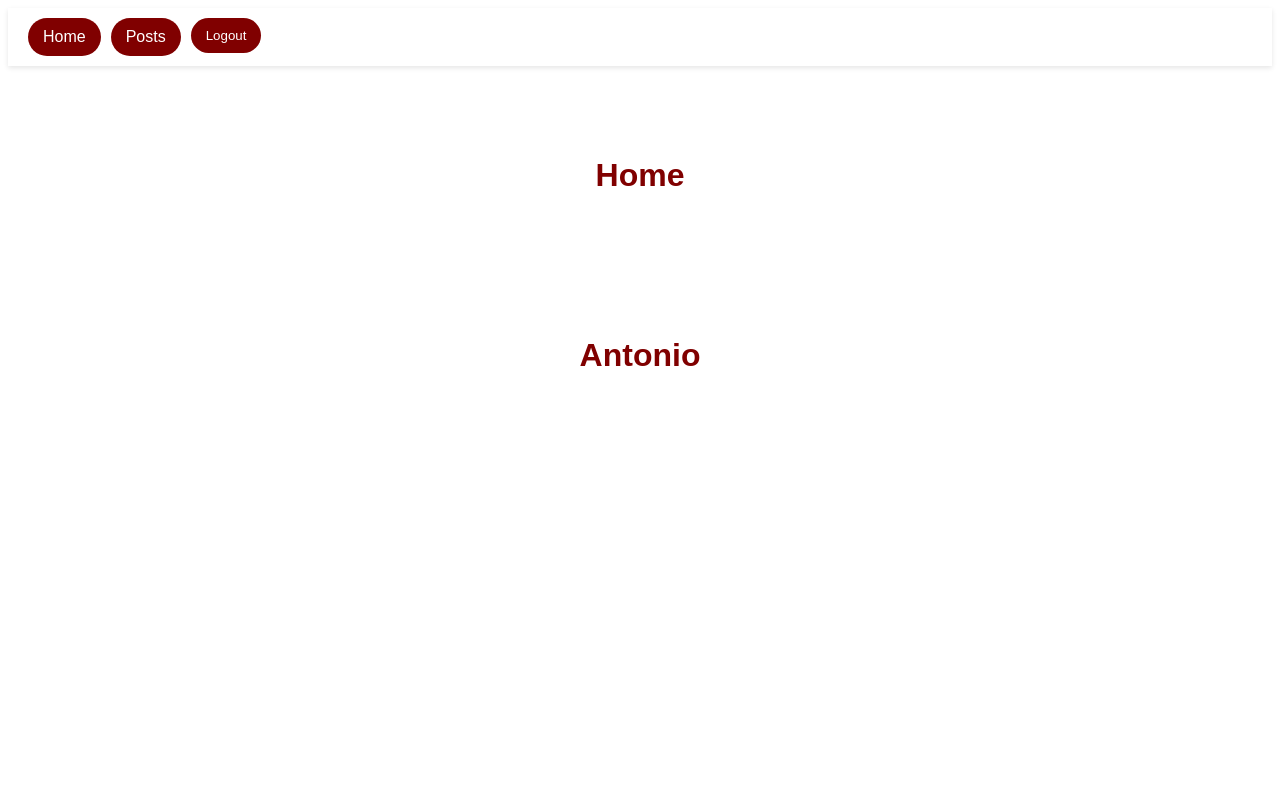
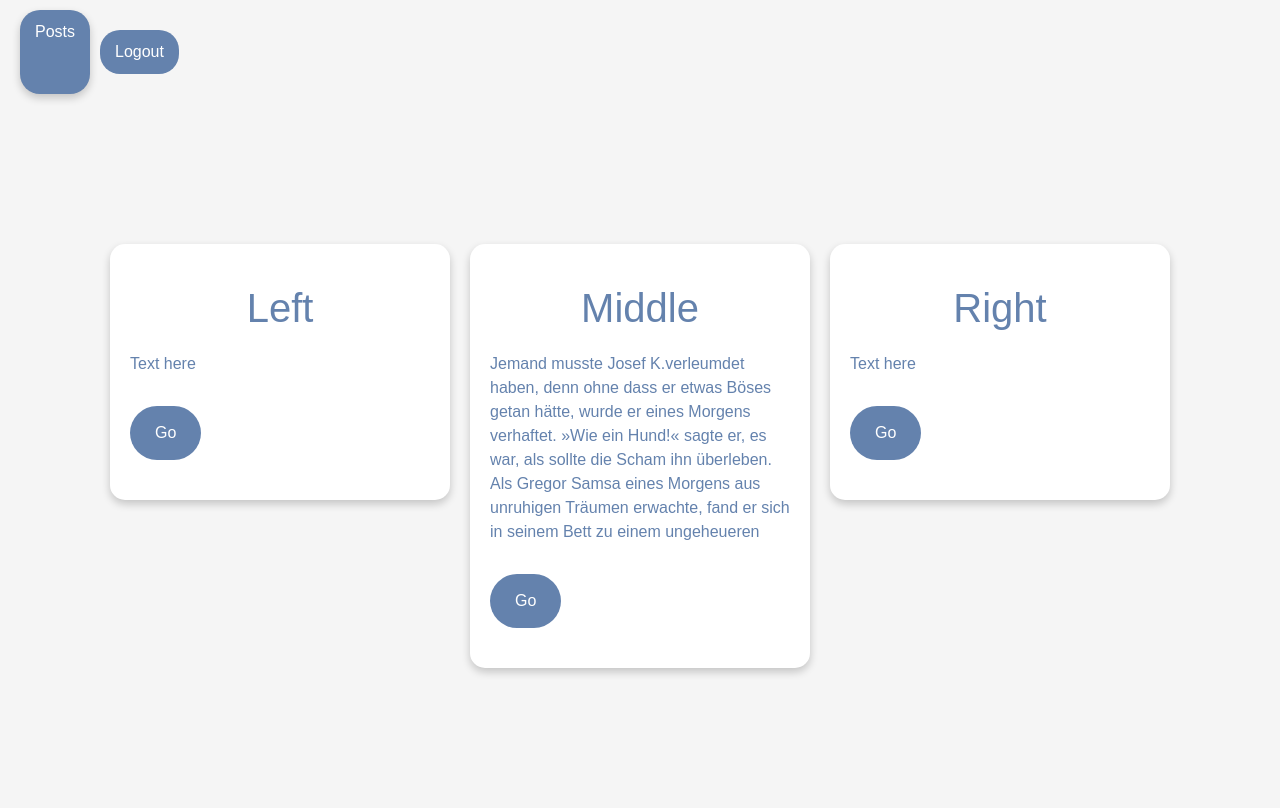
Before and after one commit to antoniofriesen/Dashify, a Django app: page / in a window 1280 px wide. Before the commit the page ends 366 px from the top, so only its background shows below. Run offline with Django 5.2, Linux system fonts and the light colour scheme; a user stored in the database is signed in; some libraries are stand-ins or nearby versions.

Commit message:
updated css and html

```diff
--- a/dashify/dashify/urls.py
+++ b/dashify/dashify/urls.py
@@ -5,7 +5,7 @@
 urlpatterns = [
     path("admin/", admin.site.urls),
     path("", views.home, name="home"),
-    path("dashboard/", views.dashboard, name="dashboad"),
+    path("dashboard/", views.dashboard, name="dashboard"),
     path("users/", include("users.urls")),
     path("posts/", include("posts.urls")),
     path("plot/", include("plot.urls"))
--- a/dashify/static/css/style.css
+++ b/dashify/static/css/style.css
@@ -1,6 +1,6 @@
 /* Grundlegende Styles für die Seite */
 body {
-    background-color: white;
+    background-color: whitesmoke;
     font-family: Arial, sans-serif;
 }
 
@@ -8,9 +8,9 @@
     display: flex;
     justify-content: space-between;
     align-items: center;
-    background-color: white;
+    /* background-color: #6482AD; */
     padding: 10px 20px;
-    box-shadow: 0 2px 5px rgba(0, 0, 0, 0.1);
+    box-shadow: 0 2px 5px rgba(0, 0, 0, 0);
 }
 
 .navbar img {
@@ -23,36 +23,110 @@
 }
 
 .nav-link {
-    background-color: #800000;
+    background-color: #6482AD;
     color: white;
     border: none;
     border-radius: 20px; /* Abgerundete Ecken */
     padding: 10px 15px;
     text-decoration: none;
     transition: background-color 0.3s;
+    box-shadow: 0 4px 8px rgba(0, 0, 0, 0.2); /* Schatteneffekt hinzufügen */
 }
 
 .nav-link:hover {
-    background-color: #982B1C; /* Dunklere Farbe beim Hover */
+    background-color: #6482AD; /* Dunklere Farbe beim Hover */
 }
 
 .container {
     display: flex;
-    justify-content: center;
-    align-items: center;
-    flex-direction: column;
-    text-align: center; /* Zentrierte Texte */
-    padding: 20px;
+    flex-direction: column; /* Für vertikale Anordnung */
+    align-items: flex-start; /* Links ausrichten */
+    justify-content: flex-start; /* Start der vertikalen Ausrichtung */
+    padding: 10px; /* Innenabstand */
 }
 
 .card {
     background-color: white;
-    color: #800000;
+    color: #6482AD;
     border-radius: 10px;
     padding: 20px;
     margin: 10px 0;
-    width: 300px; /* Breite der Cards anpassen */
-    text-align: center; /* Zentrierter Text in der Card */
+    width: 100%; /* Breite der Cards auf 100% des Containers */
+    text-align: left; /* Text in der Card linksbündig */
+    box-shadow: 0 4px 8px rgba(0, 0, 0, 0.2); /* Schatteneffekt hinzufügen */
+}
+
+/* Zentrierte h1-Überschrift */
+.card h1, .home-card h1, button {
+    text-align: center; /* Zentriert die h1-Überschrift */
+    margin: 20px 0; /* Abstand oben und unten */
+}
+
+/* Links ausgerichtete p-Absätze */
+.card p, .home-card p {
+    text-align: left; /* Links ausgerichteter Text für p-Elemente */
+    margin: 10px 0; /* Abstand oben und unten */
+}
+
+/* Spezifische Styles für die Home-Seite */
+.home-container {
+    display: flex; /* Flexbox aktivieren */
+    justify-content: space-between; /* Gleichmäßiger Abstand zwischen den Cards */
+    align-items: flex-start; /* Oben ausrichten */
+    margin: 100px auto; /* Abstand von 100px oben und zentriert */
+    max-width: 1200px; /* Maximale Breite des Containers anpassen */
+    padding: 20px; /* Innenabstand */
+}
+
+.home-card {
+    background-color: white;
+    color: #6482AD;
+    border-radius: 15px;
+    padding: 20px;
+    margin: 10px; /* Margin zwischen den Cards */
+    width: calc(100%); /* Breite der Cards (gleichmäßig auf 70% aufteilen) */
+    text-align: left; /* Text in der Card linksbündig */
+    box-shadow: 0 4px 8px rgba(0, 0, 0, 0.2); /* Schatteneffekt hinzufügen */
+}
+
+/* Responsive Design für die Home-Seite */
+@media (max-width: 768px) {
+    .home-container {
+        flex-direction: column; /* Bei kleinen Bildschirmen vertikal anordnen */
+        align-items: center; /* Zentrieren */
+    }
+
+    .home-card {
+        width: 90%; /* Bei kleinen Bildschirmen 90% Breite */
+        margin: 10px 0; /* Margin oben und unten */
+    }
+}
+
+.button {
+    background-color: #6482AD; /* Magenta-Farbton für den Hintergrund */
+    color: white; /* Weiße Schriftfarbe */
+    border: none; /* Keine Rahmen */
+    border-radius: 30px; /* Abgerundete Ecken */
+    padding: 15px 25px; /* Innenabstand (oben/unten, links/rechts) */
+    font-size: 16px; /* Schriftgröße */
+    cursor: pointer; /* Cursor ändert sich beim Hover */
+    text-align: center; /* Text zentrieren */
+    transition: background-color 0.3s, transform 0.3s; /* Übergangseffekte */
+    display: inline-block; /* Erlaubt zentrierte Platzierung */
+    align-items: center
+}
+
+/* Hover-Effekte für den Button */
+.button:hover {
+    background-color: #4f79af; /* Dunklerer Magenta-Farbton beim Hover */
+    transform: translateY(-2px); /* Leichte Anhebung beim Hover */
+}
+
+/* Responsive Design */
+@media (max-width: 768px) {
+    .button {
+        width: 100%; /* Bei kleinen Bildschirmen die volle Breite */
+    }
 }
 
 .logout-form {
@@ -60,7 +134,7 @@
 }
 
 .logout-link {
-    background-color: #800000;
+    background-color: #6482AD;
     color: white;
     border: none;
     border-radius: 20px; /* Abgerundete Ecken */
@@ -70,5 +144,5 @@
 }
 
 .logout-link:hover {
-    background-color: #982B1C; /* Dunklere Farbe beim Hover */
+    background-color: #6482AD; /* Dunklere Farbe beim Hover */
 }
--- a/dashify/templates/home.html
+++ b/dashify/templates/home.html
@@ -5,16 +5,36 @@
 {% endblock title %}
 
 {% block content %}
-    <main>
-        <div class="container">
-            <div class="card">
-                <h1>Home</h1>
+    <div class="home-container">
+        <div class="home-card">
+            <div>
+                <h1>Left</h1>
+            </div>
+            <div>
+                <p>Text here</p>
+            </div><div>
+                <button class="button">Go</button>
             </div>
         </div>
-        <div class="container">
-            <div class="card">
-                <h1>Antonio</h1>
+        <div class="home-card">
+            <div>
+                <h1>Middle</h1>
+            </div>
+            <div>
+                <p>Jemand musste Josef K.verleumdet haben, denn ohne dass er etwas Böses getan hätte, wurde er eines Morgens verhaftet. »Wie ein Hund!« sagte er, es war, als sollte die Scham ihn überleben. Als Gregor Samsa eines Morgens aus unruhigen Träumen erwachte, fand er sich in seinem Bett zu einem ungeheueren</p>
+            </div><div>
+                <button class="button">Go</button>
             </div>
         </div>
-    </main>
+        <div class="home-card">
+            <div>
+                <h1>Right</h1>
+            </div>
+            <div>
+                <p>Text here</p>
+            </div><div>
+                <button class="button">Go</button>
+            </div>
+        </div>
+    </div>
 {% endblock content %}
--- a/dashify/templates/layout.html
+++ b/dashify/templates/layout.html
@@ -9,6 +9,7 @@
             Dashify
         {% endblock title %}
     </title>
+    <link href="https://stackpath.bootstrapcdn.com/bootstrap/4.5.2/css/bootstrap.min.css" rel="stylesheet">
     <link rel="stylesheet" href="{% static 'css/style.css' %}">
     <script src="{% static 'js/main.js' %}" defer></script>
 </head>
@@ -16,7 +17,6 @@
     <nav class="navbar">
         {% comment %} <img src="path/to/your/logo.png" alt="Logo"> {% endcomment %}
         <div class="nav-links">
-            <a href="/" class="nav-link">Home</a>
             {% if user.is_authenticated %}
                 <a href="{% url 'posts:list' %}" class="nav-link">Posts</a>
                 <form class="logout-form" action="{% url 'users:logout' %}" method="POST">
@@ -24,6 +24,7 @@
                     <button class="logout-link" title="User Logout">Logout</button>
                 </form>
             {% else %}
+                <a href="/" class="nav-link">Home</a>
                 <a href="{% url 'users:login' %}" class="nav-link">Login</a>
                 <a href="{% url 'users:register' %}" class="nav-link">Register</a>
             {% endif %}
@@ -40,5 +41,8 @@
         {% block footer %}
         {% endblock footer %}
     </footer>
+    <script src="https://code.jquery.com/jquery-3.5.1.slim.min.js"></script>
+    <script src="https://cdn.jsdelivr.net/npm/@popperjs/core@2.9.2/dist/umd/popper.min.js"></script>
+    <script src="https://stackpath.bootstrapcdn.com/bootstrap/4.5.2/js/bootstrap.min.js"></script>
 </body>
 </html>
--- a/dashify/users/views.py
+++ b/dashify/users/views.py
@@ -22,7 +22,7 @@
             user = form_login.get_user()
             login(request, user)
             # TODO: dummy redirection: add path to dashboard here
-            return redirect("home")
+            return redirect("dashboard")
     else:
         form_login = AuthenticationForm()
     return render(request, "users/login.html", { "form": form_login })
```
Also changed, not shown: dashify/posts/templates/posts/post_page.html (+8 -4 lines), dashify/posts/templates/posts/posts_list.html (+4 -3 lines), dashify/users/templates/users/login.html (+10 -6 lines), dashify/users/templates/users/register.html (+10 -6 lines), dashify/db.sqlite3.
